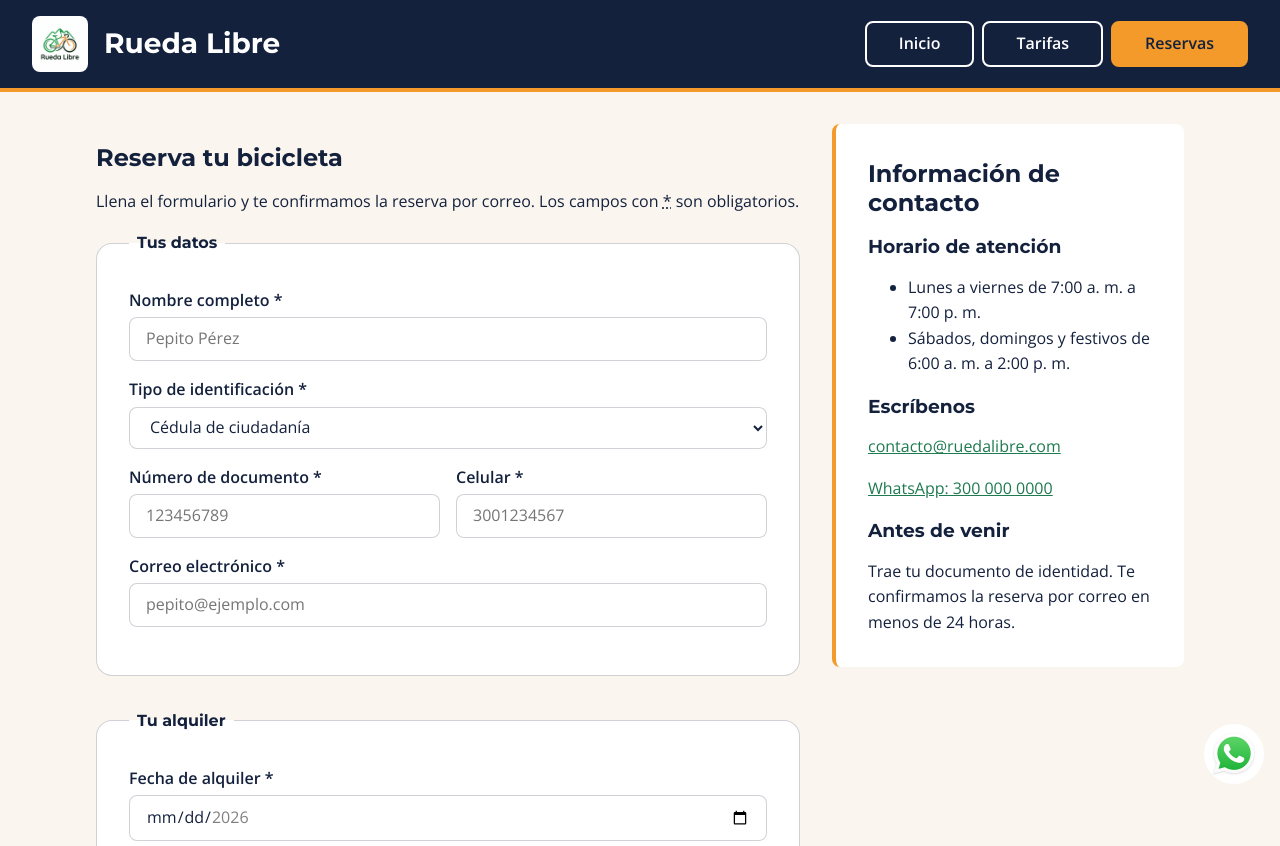
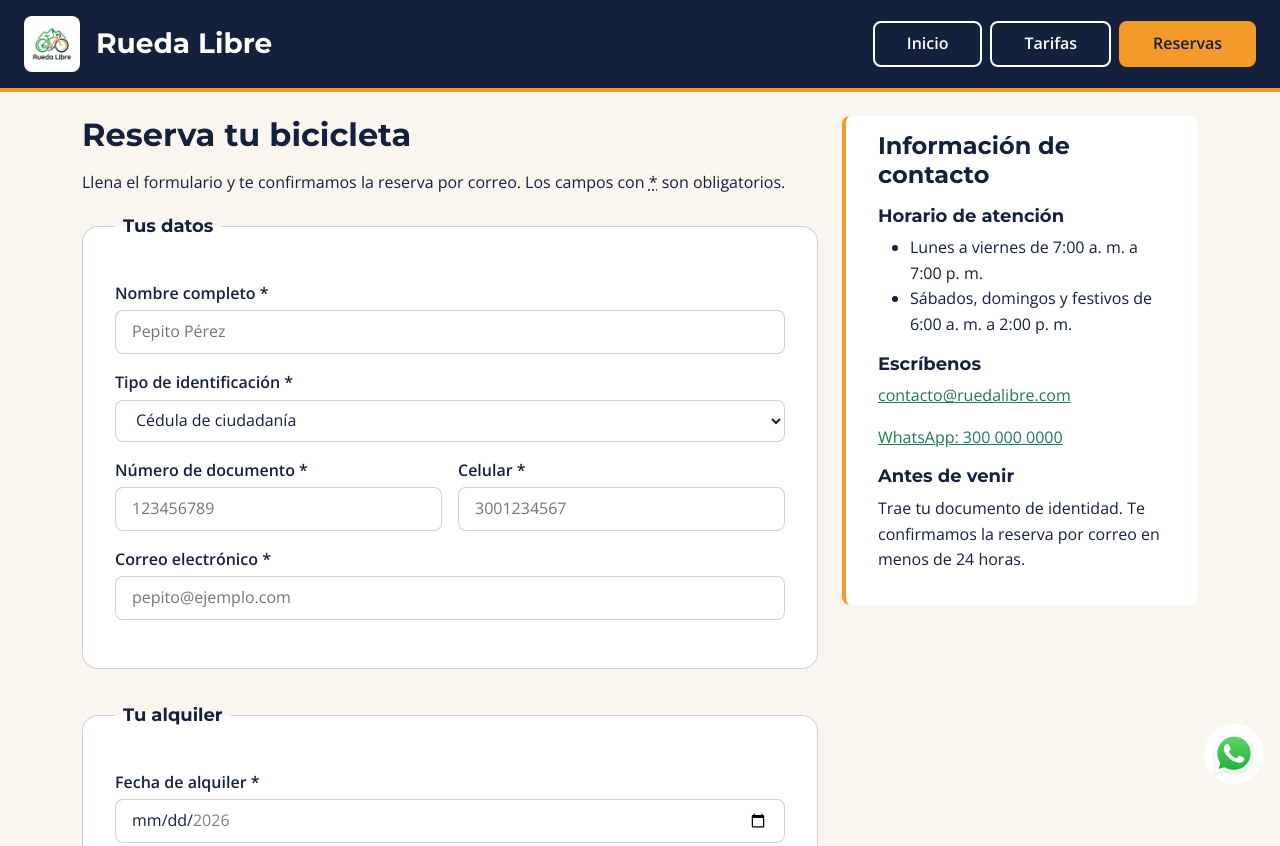
Before and after one commit to emma2riwi/rueda-libre, a plain HTML site: page paginas/reservas.html in a window 1280 px wide. Shown: the top 846 px of the page. Drawn offline with nearby package versions, Linux system fonts and the light colour scheme.

Commit message:
Semana 2 MiniReto 8: tarifas y reservas en Bootstrap, styles.css solo identidad
Co-Authored-By: Claude Opus 5.5 <noreply@anthropic.com>

```diff
--- a/css/styles.css
+++ b/css/styles.css
@@ -87,13 +87,6 @@ footer a:focus,
   outline-color: var(--naranja-pedal);
 }
 
-/* Contenido principal: una sola columna centrada */
-main {
-  max-width: 72rem;
-  margin: 0 auto;
-  padding: var(--espacio-mediano);
-}
-
 main section {
   margin-bottom: var(--espacio-grande);
 }
@@ -105,20 +98,9 @@ main section > p {
 
 /* ---------- 3. ENCABEZADO Y NAVEGACIÓN ---------- */
 header {
-  display: flex;
-  flex-direction: column;
-  align-items: center;
-  gap: var(--espacio-mediano);
   background-color: var(--azul-noche);
   color: var(--blanco);
-  padding: var(--espacio-mediano);
   border-bottom: 4px solid var(--naranja-pedal);
-}
-
-.marca {
-  display: flex;
-  align-items: center;
-  gap: var(--espacio-mediano);
 }
 
 .marca img {
@@ -129,16 +111,6 @@ header {
 .marca h1 {
   margin: 0;
   font-size: 1.75rem;
-}
-
-#menu {
-  display: flex;
-  flex-wrap: wrap;
-  justify-content: center;
-  gap: var(--espacio-pequeno);
-  list-style: none;
-  padding: 0;
-  margin: 0;
 }
 
 /* Regla del compañero (MiniReto 10) adaptada a la paleta */
@@ -299,6 +271,7 @@ table {
 }
 
 caption {
+  caption-side: top;
   text-align: left;
   color: var(--gris-asfalto);
   margin-bottom: var(--espacio-pequeno);
@@ -328,22 +301,12 @@ aside {
 
 /* ---------- 5. FORMULARIO ---------- */
 
-/* lo usa reservas.html */
-.reservas {
-  display: grid;
-  grid-template-columns: 1fr;
-  align-items: start;
-  gap: var(--espacio-grande);
+aside h2 {
+  font-size: 1.5rem;
 }
 
-/* lo usa reservas.html */
-.fila {
-  display: grid;
-  grid-template-columns: 1fr;
-  gap: var(--espacio-mediano);
-}
-
-.reservas aside h3 {
+aside h3 {
+  font-size: 1.125rem;
   margin-bottom: var(--espacio-pequeno);
 }
 
@@ -356,6 +319,9 @@ fieldset {
 }
 
 legend {
+  float: none;
+  width: auto;
+  font-size: 1.125rem;
   padding: 0 var(--espacio-pequeno);
   font-family: var(--fuente-secundaria);
   font-weight: 700;
@@ -427,15 +393,9 @@ select:focus:invalid {
 
 /* ---------- 6. PIE DE PÁGINA ---------- */
 footer {
-  display: flex;
-  flex-direction: column;
-  justify-content: space-between;
-  align-items: flex-start;
-  flex-wrap: wrap;
-  gap: var(--espacio-grande);
   background-color: var(--azul-noche);
   color: var(--blanco);
-  padding: var(--espacio-grande) var(--espacio-mediano) var(--espacio-xl);
+  padding-bottom: var(--espacio-xl);
   border-top: 4px solid var(--naranja-pedal);
 }
 
@@ -483,32 +443,12 @@ footer a:hover {
 
 /* Tablet: desde 768px */
 @media (min-width: 768px) {
-  header {
-    flex-direction: row;
-    justify-content: space-between;
-    padding: var(--espacio-mediano) var(--espacio-grande);
-  }
-
   #menu a {
     padding: var(--espacio-pequeno) var(--espacio-grande);
   }
 
-  main {
-    padding: var(--espacio-grande);
-  }
-
   .portada {
     padding: var(--espacio-grande);
-  }
-
-  /* lo usa reservas.html */
-.reservas {
-    grid-template-columns: 2fr 1fr;
-  }
-
-  /* lo usa reservas.html */
-.fila {
-    grid-template-columns: 1fr 1fr;
   }
 
   fieldset {
@@ -523,11 +463,6 @@ footer a:hover {
   td {
     padding: var(--espacio-pequeno) var(--espacio-mediano);
   }
-
-  footer {
-    flex-direction: row;
-    padding: var(--espacio-grande) var(--espacio-grande) var(--espacio-xl);
-  }
 }
 
 /* Escritorio: desde 1200px */
--- a/paginas/reservas.html
+++ b/paginas/reservas.html
@@ -5,19 +5,20 @@
     <meta name="viewport" content="width=device-width, initial-scale=1.0">
     <meta name="description" content="Reserva en línea tu bicicleta o tu recorrido guiado con Rueda Libre en Medellín.">
     <title>Reservas | Rueda Libre</title>
+    <link href="https://cdn.jsdelivr.net/npm/bootstrap@5.3.3/dist/css/bootstrap.min.css" rel="stylesheet" integrity="sha384-QWTKZyjpPEjISv5WaRU9OFeRpok6YctnYmDr5pNlyT2bRjXh0JMhjY6hW+ALEwIH" crossorigin="anonymous">
     <link rel="preconnect" href="https://fonts.googleapis.com">
     <link rel="preconnect" href="https://fonts.gstatic.com" crossorigin>
     <link href="https://fonts.googleapis.com/css2?family=Montserrat:wght@700&family=Open+Sans:wght@400;600&display=swap" rel="stylesheet">
     <link rel="stylesheet" href="../css/styles.css">
 </head>
 <body>
-<header>
-    <div class="marca">
+<header class="d-flex flex-column flex-md-row justify-content-between align-items-center gap-3 px-3 px-md-4 py-3">
+    <div class="marca d-flex align-items-center gap-3">
         <img src="../img/logo.jpg" alt="Logo de Rueda Libre" width="56" height="56">
         <h1>Rueda Libre</h1>
     </div>
-    <nav aria-label="Menú principal">
-        <ul id="menu">
+    <nav>
+        <ul id="menu" class="d-flex flex-wrap justify-content-center gap-2 list-unstyled m-0 p-0">
             <li><a href="../index.html">Inicio</a></li>
             <li><a href="../paginas/tarifas.html">Tarifas</a></li>
             <li><a class="activo" href="../paginas/reservas.html">Reservas</a></li>
@@ -25,8 +26,9 @@
     </nav>
 </header>
 
-<main class="reservas">
-    <section>
+<main class="container py-4">
+    <div class="row g-4 align-items-start">
+        <section class="col-12 col-md-8">
             <h2>Reserva tu bicicleta</h2>
             <p>Llena el formulario y te confirmamos la reserva por correo. Los campos con <abbr title="obligatorio">*</abbr> son obligatorios.</p>
 
@@ -45,14 +47,18 @@
                             <option value="TI">Tarjeta de identidad</option>
                         </select>
                     </div>
-                <div class="fila">
+                    <div class="row gx-3">
+                        <div class="col-12 col-md-6">
                             <div class="campo">
                                 <label for="documento">Número de documento *</label>
                                 <input type="text" id="documento" name="documento" required inputmode="numeric" pattern="[0-9]{6,10}" title="Solo números, entre 6 y 10 dígitos" placeholder="123456789">
                             </div>
+                        </div>
+                        <div class="col-12 col-md-6">
                             <div class="campo">
                                 <label for="telefono">Celular *</label>
                                 <input type="tel" id="telefono" name="telefono" required pattern="3[0-9]{9}" autocomplete="tel" title="Debe empezar por 3 y tener 10 dígitos" placeholder="3001234567">
+                            </div>
                         </div>
                     </div>
                     <div class="campo">
@@ -117,6 +123,7 @@
             </form>
         </section>
 
+        <div class="col-12 col-md-4">
             <aside>
                 <h2>Información de contacto</h2>
                 <h3>Horario de atención</h3>
@@ -130,9 +137,11 @@
                 <h3>Antes de venir</h3>
                 <p>Trae tu documento de identidad. Te confirmamos la reserva por correo en menos de 24 horas.</p>
             </aside>
+        </div>
+    </div>
 </main>
 
-<footer>
+<footer class="d-flex flex-column flex-md-row justify-content-between align-items-start gap-4 px-3 px-md-4 pt-4">
     <div class="pie-bloque">
         <h2>Rueda Libre</h2>
         <p>Alquiler de bicicletas y recorridos guiados por Medellín.</p>
@@ -153,5 +162,6 @@
 <a class="whatsapp" href="https://wa.me/573000000000" target="_blank" rel="noopener">
     <img src="../img/whatsapp.png" alt="Escríbenos por WhatsApp" width="48" height="48">
 </a>
+<script src="https://cdn.jsdelivr.net/npm/bootstrap@5.3.3/dist/js/bootstrap.bundle.min.js" integrity="sha384-YvpcrYf0tY3lHB60NNkmXc5s9fDVZLESaAA55NDzOxhy9GkcIdslK1eN7N6jIeHz" crossorigin="anonymous"></script>
 </body>
 </html>
```
Also changed, not shown: index.html (+4 -4 lines), paginas/tarifas.html (+14 -8 lines), bitacora.txt. Lines whose indentation alone changed are shown as unchanged.
